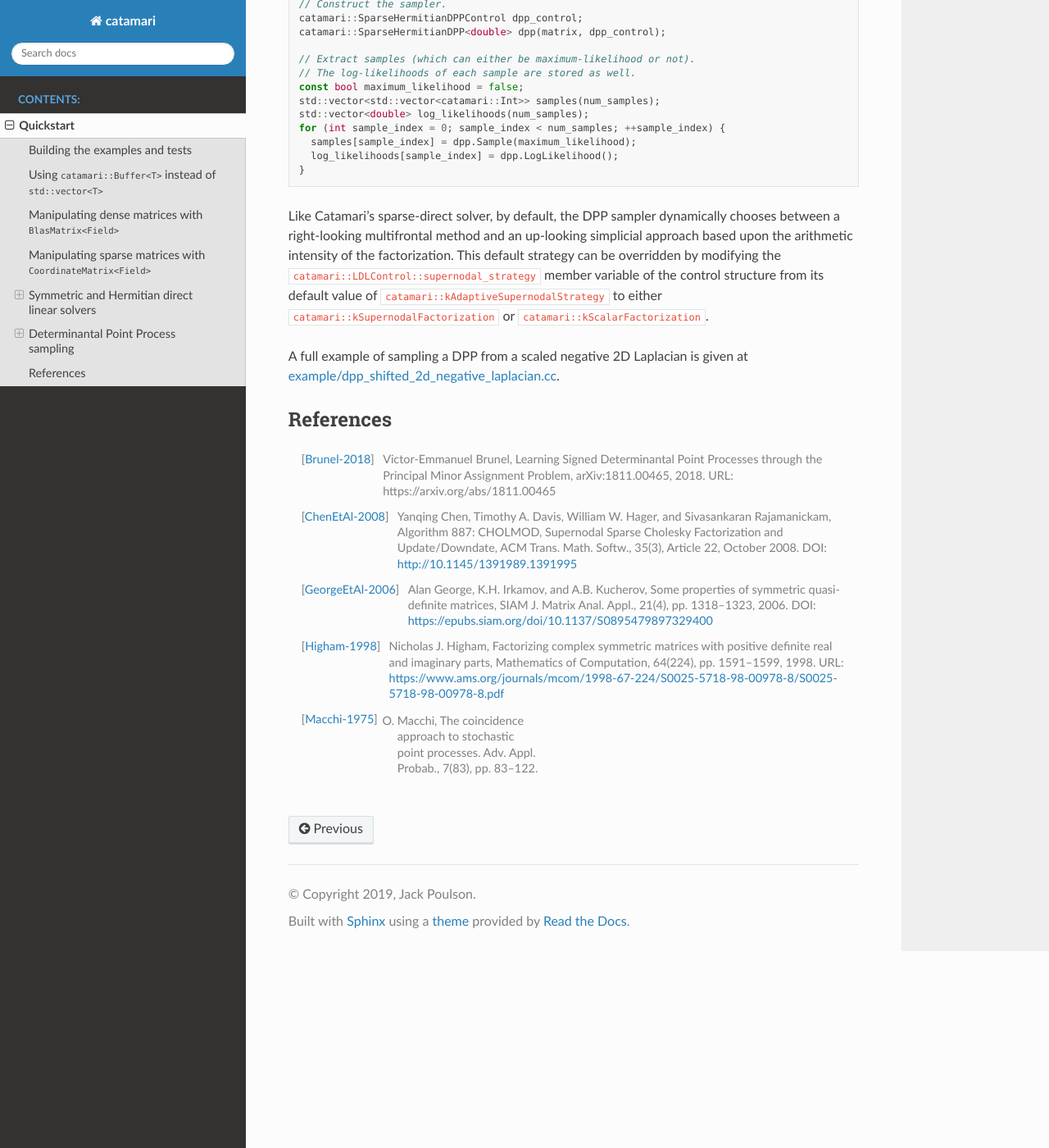
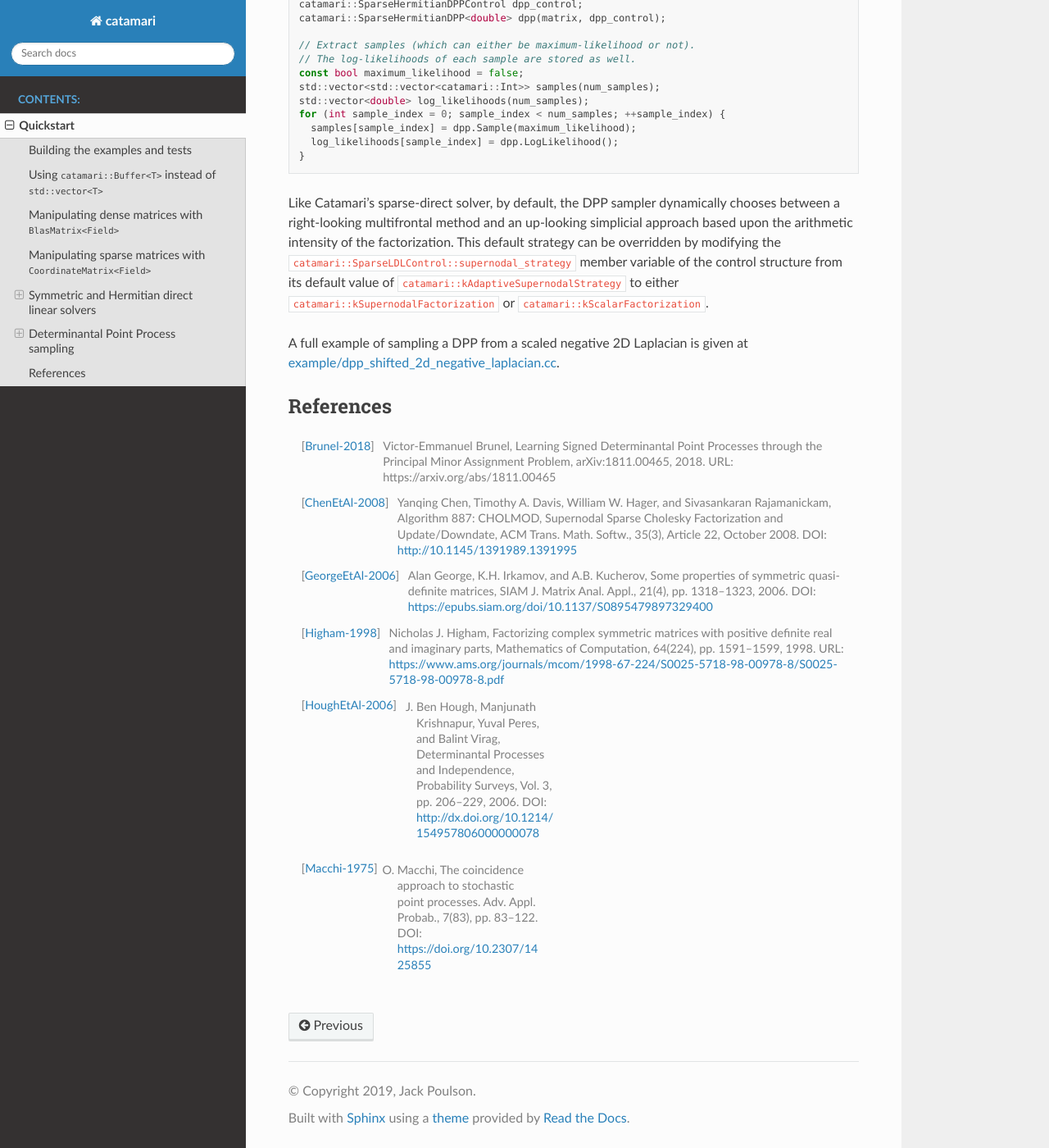
Before and after one commit to MeshFEM/catamari, a Sphinx documentation site: the page built from docs/quickstart.rst, in a window 1280 px wide and 1400 px high, scrolled down 10415 px. Shown: the whole window at 82% size. Built offline with Sphinx 7.4.7 and the Read the Docs theme 2.0.0, drawn with Linux system fonts in a browser that asks for light colours; formulas are drawn with MathJax 3; some of the changed lines change nothing that is shown; some of the changed text lies outside the part shown.

Commit message:
Shortening SparseLDLFactorization to SparseLDL and updating the documentation.

```diff
--- a/docs/quickstart.rst
+++ b/docs/quickstart.rst
@@ -347,23 +347,22 @@
   ldl_control.SetFactorizationType(catamari::kCholeskyFactorization);
 
   // Factor the matrix.
-  catamari::SparseLDLFactorization<double> factorization;
-  const catamari::LDLResult result = factorization.Factor(matrix, ldl_control);
+  catamari::SparseLDL<double> ldl;
+  const catamari::SparseLDLResult result = ldl.Factor(matrix, ldl_control);
 
   // Solve a linear system using the factorization.
   catamari::BlasMatrix<double> right_hand_sides;
   right_hand_sides.Resize(num_rows, num_rhs);
   // The (i, j) entry of the right-hand side can easily be read or modified, e.g.:
   //   right_hand_sides(i, j) = 1.;
-  factorization.Solve(&right_hand_sides.view);
+  ldl.Solve(&right_hand_sides.view);
 
   // Alternatively, one can solve using iterative-refinement, e.g., using:
   catamari::RefinedSolveControl<double> refined_solve_control;
   refined_solve_control.relative_tol = 1e-15;
   refined_solve_control.max_iters = 3;
   refined_solve_control.verbose = true;
-  factorization.RefinedSolve(
-      matrix, refined_solve_control, &right_hand_sides.view);
+  ldl.RefinedSolve(matrix, refined_solve_control, &right_hand_sides.view);
 
 Catamari's sparse-direct solver (like CHOLMOD before it [ChenEtAl-2008]_),
 by default, dynamically chooses between a
@@ -381,7 +380,7 @@
 There is also support for efficiently factoring sequences of matrices with
 identical sparsity patterns, but different numerical values, via the member
 function
-:samp:`catamari::SparseLDLFactorization<Field>::RefactorWithFixedSparsityPattern(const catamari::CoordinateMatrix<Field>& matrix)`.
+:samp:`catamari::SparseLDL<Field>::RefactorWithFixedSparsityPattern(const catamari::CoordinateMatrix<Field>& matrix)`.
 Such a technique is important for an efficient implementation of an Interior
 Point Method.
 
@@ -395,7 +394,7 @@
 Determinantal Point Process sampling
 ^^^^^^^^^^^^^^^^^^^^^^^^^^^^^^^^^^^^
 Catamari's
-`Determinantal Point Process <https://en.wikipedia.org/wiki/Determinantal_point_process>`_ [Macchi-1975]_
+`Determinantal Point Process <https://en.wikipedia.org/wiki/Determinantal_point_process>`_ [Macchi-1975]_ [HoughEtAl-2006]_
 samplers all operate directly on the *marginal kernel matrix*: if
 :math:`P` is a determinantal point process  with a ground set of cardinality
 :math:`n` (so that we may identify the ground set with indices
@@ -600,8 +599,8 @@
 multifrontal method and an up-looking simplicial approach based upon the
 arithmetic intensity of the factorization.
 This default strategy can be overridden by modifying the
-:samp:`catamari::LDLControl::supernodal_strategy` member variable of the control
-structure from its default value of
+:samp:`catamari::SparseLDLControl::supernodal_strategy` member variable of the
+control structure from its default value of
 :samp:`catamari::kAdaptiveSupernodalStrategy` to either
 :samp:`catamari::kSupernodalFactorization` or
 :samp:`catamari::kScalarFactorization`.
@@ -620,4 +619,6 @@
 
 .. [Higham-1998] Nicholas J. Higham, Factorizing complex symmetric matrices with positive definite real and imaginary parts, Mathematics of Computation, 64(224), pp. 1591--1599, 1998. URL: https://www.ams.org/journals/mcom/1998-67-224/S0025-5718-98-00978-8/S0025-5718-98-00978-8.pdf
 
-.. [Macchi-1975] O. Macchi, The coincidence approach to stochastic point processes. Adv. Appl. Probab., 7(83), pp. 83--122.
+.. [HoughEtAl-2006] J. Ben Hough, Manjunath Krishnapur, Yuval Peres, and Balint Virag, Determinantal Processes and Independence, Probability Surveys, Vol. 3, pp. 206--229, 2006. DOI: http://dx.doi.org/10.1214/154957806000000078
+
+.. [Macchi-1975] O. Macchi, The coincidence approach to stochastic point processes. Adv. Appl. Probab., 7(83), pp. 83--122. DOI: https://doi.org/10.2307/1425855
```
Also changed, not shown: 6 other files.
